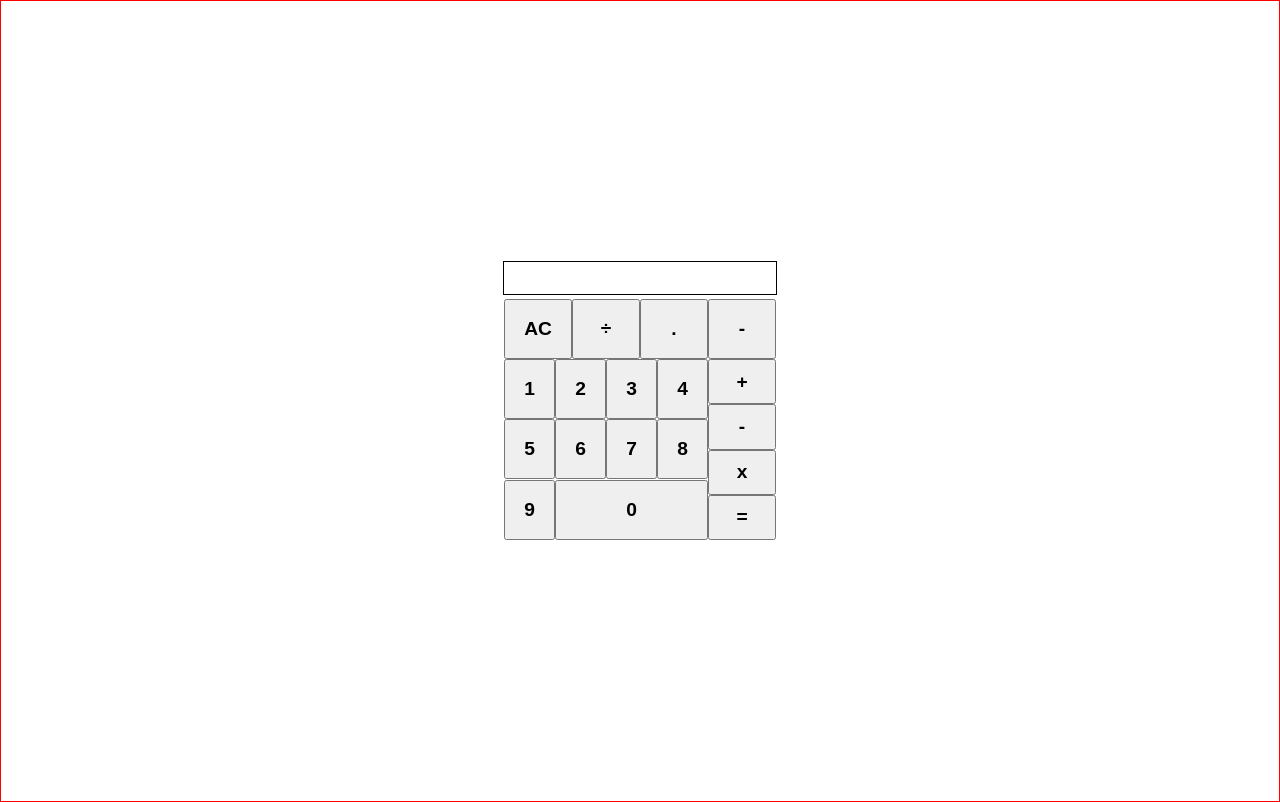
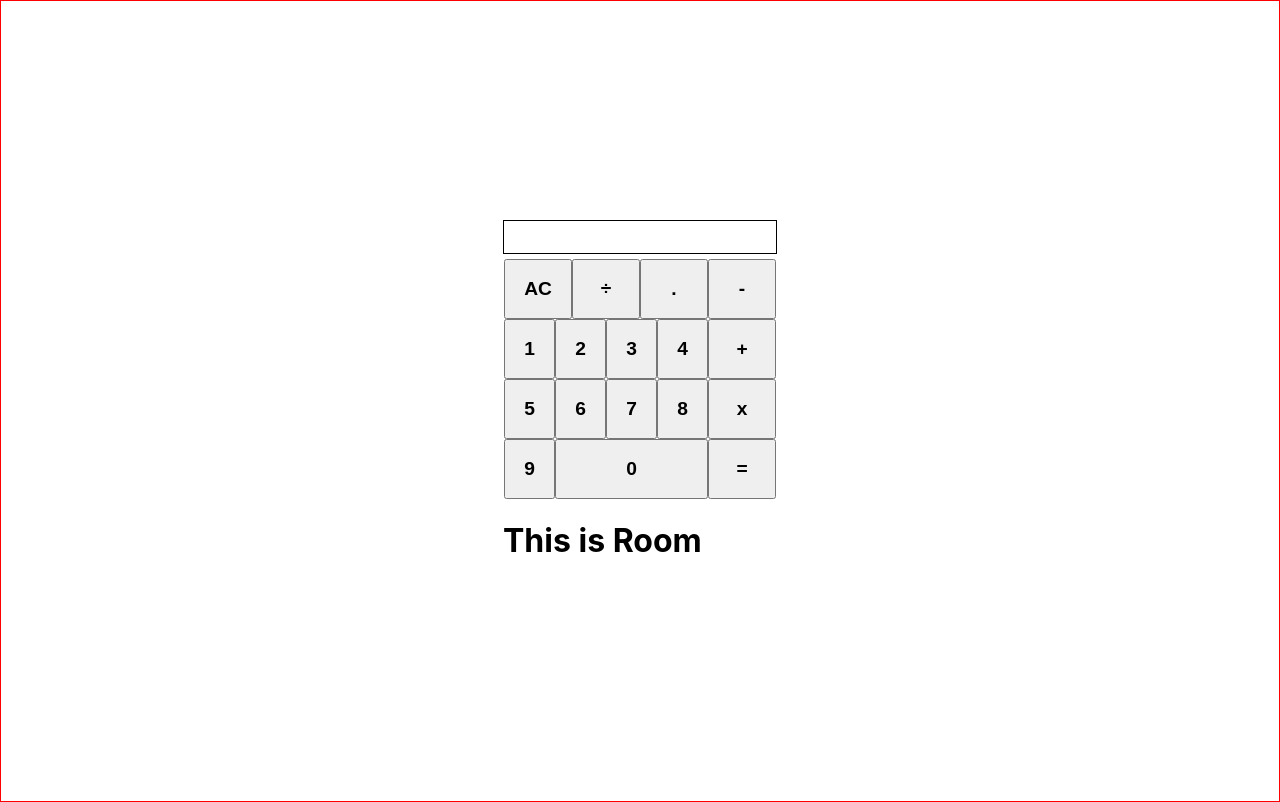
Before and after one commit to tundeiness/Chat-Calculator, a React (Create React App) app: page / in a window 1280 px wide. Built offline with nearby package versions, Linux system fonts and the light colour scheme.

Commit message:
remove extra subtraction sign

```diff
--- a/src/App.css
+++ b/src/App.css
@@ -60,7 +60,7 @@
 .subtraction,
 .times,
 .equals {
-    height: 2.83rem;
+    height: 3.75rem;
 }
 
 
--- a/src/components/Calculate.js
+++ b/src/components/Calculate.js
@@ -4,6 +4,7 @@
 import * as React from 'react';
 import Display from './Display';
 import Keypad from './Keypad';
+import Chat from './Chats';
 
 class Calculate extends React.Component {
   constructor() {
@@ -61,6 +62,9 @@ class Calculate extends React.Component {
             <Display result={result} />
             <Keypad onClick={this.onClick} />
           </div>
+          <div className="result-stream">
+            <Chat />
+          </div>
         </div>
       );
     }
--- /dev/null
+++ b/src/components/Chats.js
@@ -0,0 +1,11 @@
+/* eslint-disable react/prefer-stateless-function */
+import * as React from 'react';
+
+class ChatRoom extends React.Component {
+  render() {
+    return (
+      <h1>This is Room</h1>
+    );
+  }
+}
+export default ChatRoom;
--- a/src/components/Keypad.js
+++ b/src/components/Keypad.js
@@ -1,3 +1,4 @@
+/* eslint-disable max-len */
 import * as React from 'react';
 import PropTypes from 'prop-types';
 
@@ -28,7 +29,6 @@ const Keypad = props => {
         </div>
         <div className="side-operators">
           <button className="addition" type="button" name="+" onClick={e => onClick(e.target.name)}>+</button>
-          <button className="subtraction" type="button" name="-" onClick={e => onClick(e.target.name)}>-</button>
           <button className="times" type="button" name="*" onClick={e => onClick(e.target.name)}>x</button>
           <button className="equals" type="button" name="=" onClick={e => onClick(e.target.name)}>=</button>
         </div>
```
